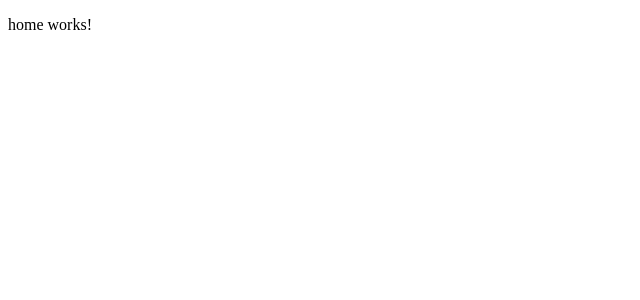
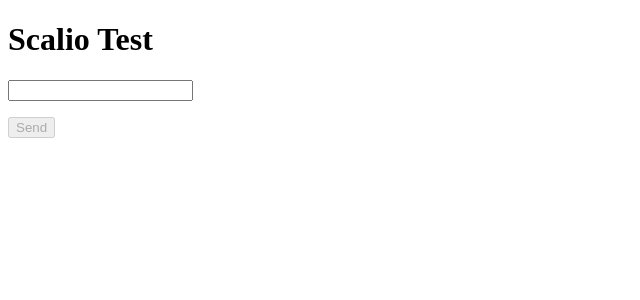
Before and after one commit to kotleon1986/sc-test, an Angular app: page / in a window 1280 px wide. Shown: the top 300 px of the page, without its empty margins (0-640 px from the left). Built offline with nearby package versions, Linux system fonts and the light colour scheme.

Commit message:
created home page search form

```diff
--- a/src/app/app.module.ts
+++ b/src/app/app.module.ts
@@ -1,4 +1,6 @@
 import { NgModule } from '@angular/core';
+import { CommonModule } from '@angular/common';
+import { ReactiveFormsModule } from '@angular/forms';
 import { BrowserModule } from '@angular/platform-browser';
 
 import { AppRoutingModule } from './app-routing.module';
@@ -11,7 +13,9 @@ import { HomeComponent } from './pages/home/home.component';
     HomeComponent
   ],
   imports: [
+    CommonModule,
     BrowserModule,
+    ReactiveFormsModule,
     AppRoutingModule
   ],
   providers: [],
--- a/src/app/pages/home/home.component.html
+++ b/src/app/pages/home/home.component.html
@@ -1 +1,7 @@
-<p>home works!</p>
+<h1>Scalio Test</h1>
+<div style="margin-bottom: 1rem">
+    <input type="text" [formControl]="name">
+    <div style="color: red" *ngIf="name.dirty && !name.valid">Please enter Post ID</div>
+</div>
+
+<div><button type="button" (click)="onSubmit()" [disabled]="!name.valid">Send</button></div>
--- a/src/app/pages/home/home.component.ts
+++ b/src/app/pages/home/home.component.ts
@@ -1,4 +1,5 @@
 import { Component, OnInit } from '@angular/core';
+import { FormBuilder, FormControl, FormGroup, Validators } from '@angular/forms';
 
 @Component({
   selector: 'app-home',
@@ -6,10 +7,15 @@ import { Component, OnInit } from '@angular/core';
   styleUrls: ['./home.component.scss']
 })
 export class HomeComponent implements OnInit {
+  public searchForm!: FormGroup
+  public name = new FormControl('', Validators.required);
 
-  constructor() { }
+  constructor(private formBuilder: FormBuilder) { }
 
   ngOnInit(): void {
   }
 
+  onSubmit() {
+    console.log(this.name.value);
+  }
 }
```
